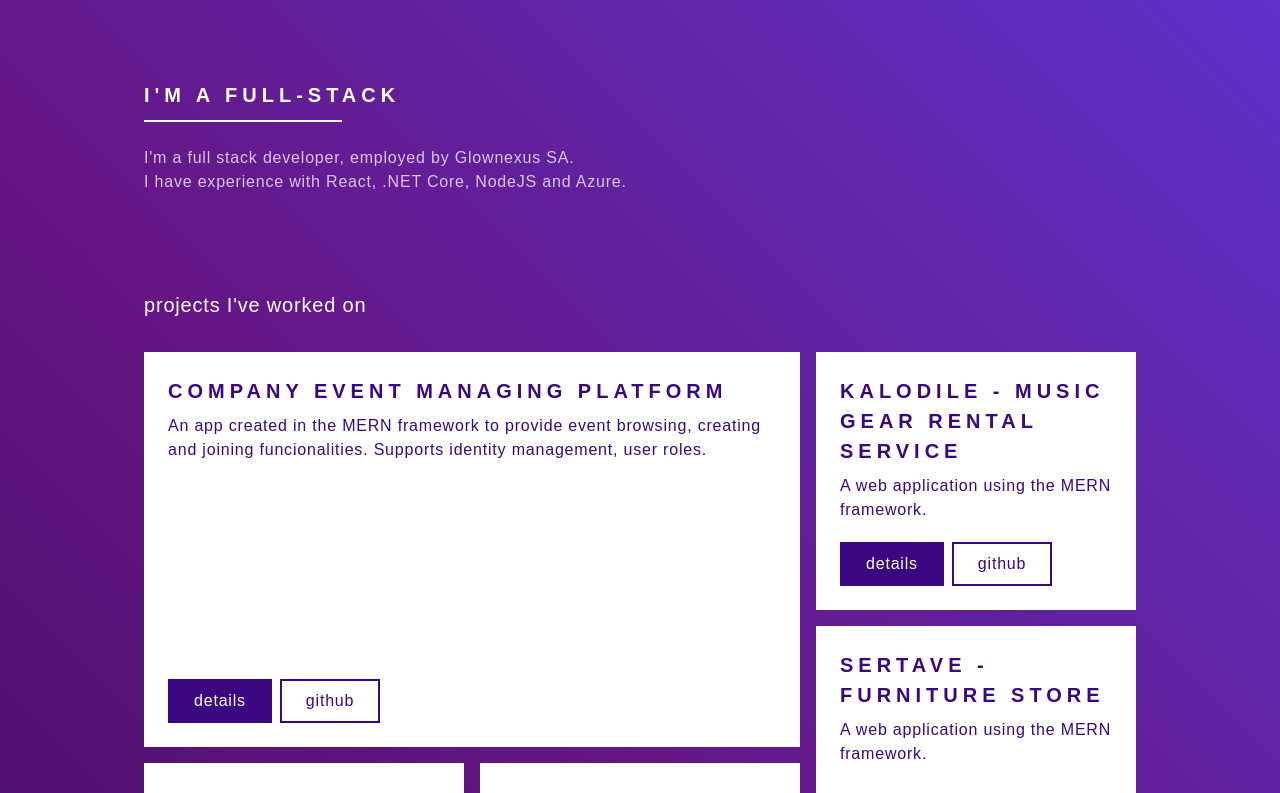
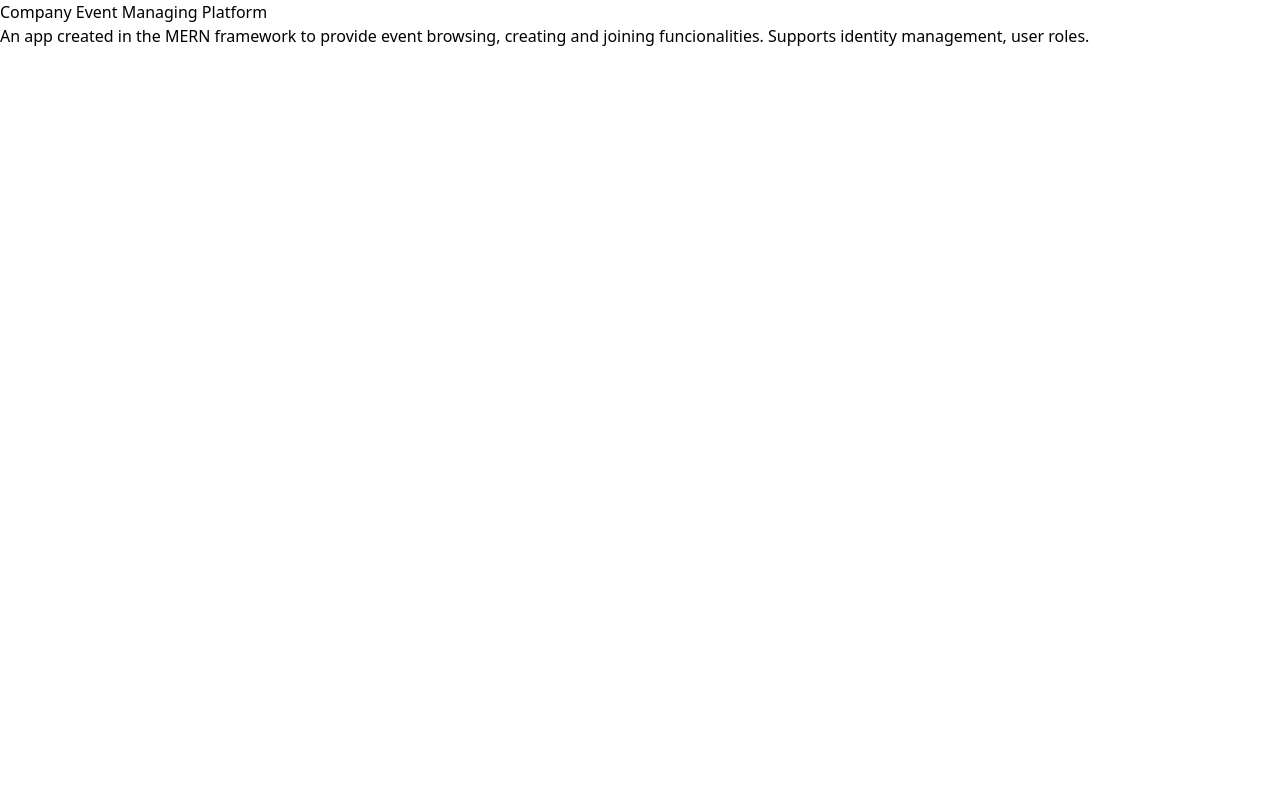
Before and after one commit to danielagg/personal-website-ts, a React (Create React App) app: page /projects/company-event-manager in a window 1280 px wide. Shown: the top 793 px of the page. Built offline with nearby package versions, Linux system fonts and the light colour scheme.

Commit message:
Portfolio item containers

```diff
--- a/package.json
+++ b/package.json
@@ -11,8 +11,10 @@
     "@types/node": "12.7.2",
     "@types/react": "16.9.1",
     "@types/react-dom": "16.8.5",
+    "@types/react-router-dom": "^5.1.2",
     "react": "^16.9.0",
     "react-dom": "^16.9.0",
+    "react-router-dom": "^5.1.2",
     "react-scripts": "3.1.1",
     "typescript": "3.5.3"
   },
--- a/src/App.tsx
+++ b/src/App.tsx
@@ -1,28 +1,28 @@
 import React from "react";
 import "./style.css";
+import { Route, BrowserRouter as Router, Switch } from "react-router-dom";
 
 // State
 import { PortfolioContext } from "./state/PortfolioState";
 import { InitialState } from "./state/InitialState";
 
 // Components
-import Landing from "./components/Landing/Landing";
-import PortfolioItemContainer from "./components/Portfolio/PortfolioItemContainer";
-import About from "./components/About/About";
-import Footer from "./components/Footer/Footer";
+import LandingContainer from "./components/Landing/LandingContainer";
+import PortfolioItemPageContainer from "./components/PortfolioItem/PortfolioItemPageContainer";
 
 const App = () => {
   return (
-    <PortfolioContext.Provider value={InitialState}>
-      <div className="min-h-screen bg-primary-blue-gradient font-raleway tracking-wider">
-        <div className="p-4 ml-2 lg:mx-auto lg:w-4/5">
-          <Landing />
-          <PortfolioItemContainer />
-          <About />
-          <Footer />
-        </div>
-      </div>
-    </PortfolioContext.Provider>
+    <Router>
+      <PortfolioContext.Provider value={InitialState}>
+        <Switch>
+          <Route exact path="/" component={LandingContainer} />
+          <Route
+            path="/projects/:projectName"
+            component={PortfolioItemPageContainer}
+          />
+        </Switch>
+      </PortfolioContext.Provider>
+    </Router>
   );
 };
 
--- /dev/null
+++ b/src/components/Landing/LandingContainer.tsx
@@ -0,0 +1,22 @@
+import React from "react";
+
+// Components
+import LandingHeader from "./LandingHeader";
+import PortfolioItemCardContainer from "../Portfolio/PortfolioItemCardContainer";
+import About from "../About/About";
+import Footer from "../Footer/Footer";
+
+const LandingContainer = () => {
+  return (
+    <div className="min-h-screen bg-primary-blue-gradient font-raleway tracking-wider">
+      <div className="p-4 ml-2 lg:mx-auto lg:w-4/5">
+        <LandingHeader />
+        <PortfolioItemCardContainer />
+        <About />
+        <Footer />
+      </div>
+    </div>
+  );
+};
+
+export default LandingContainer;
--- a/src/components/Landing/Landing.tsx
+++ b/src/components/Landing/LandingHeader.tsx
@@ -2,7 +2,7 @@
 import "./style.css";
 import TypeWriter from "../../typewriter";
 
-const Landing = () => {
+const LandingHeader = () => {
   useEffect(() => {
     initializeWriter();
   }, []);
@@ -38,4 +38,4 @@
   );
 };
 
-export default Landing;
+export default LandingHeader;
--- a/src/components/Portfolio/PortfolioItemContainer.tsx
+++ b/src/components/Portfolio/PortfolioItemCardContainer.tsx
@@ -5,7 +5,7 @@
 // Components
 import PortfolioItem from "./PortfolioItem";
 
-const PortfolioItemContainer = () => {
+const PortfolioItemCardContainer = () => {
   const context = useContext<PortfolioState>(PortfolioContext);
 
   return (
@@ -32,4 +32,4 @@
   );
 };
 
-export default PortfolioItemContainer;
+export default PortfolioItemCardContainer;
--- /dev/null
+++ b/src/components/PortfolioItem/PortfolioItemPageContainer.tsx
@@ -0,0 +1,23 @@
+import React, { useContext } from "react";
+import { RouteComponentProps } from "react-router";
+import { PortfolioContext, PortfolioState } from "../../state/PortfolioState";
+
+interface PortfolioItemPageContainerProps extends RouteComponentProps {}
+
+const PortfolioItemPageContainer = (props: PortfolioItemPageContainerProps) => {
+  const { projectName } = props.match.params as any;
+  const context = useContext<PortfolioState>(PortfolioContext);
+  const currentProject =
+    context.projects.filter(function(item) {
+      return item.detailsLink === projectName;
+    })[0] || null;
+
+  return (
+    <div>
+      <h1>{currentProject.name}</h1>
+      <p>{currentProject.description}</p>
+    </div>
+  );
+};
+
+export default PortfolioItemPageContainer;
--- a/src/state/InitialState.ts
+++ b/src/state/InitialState.ts
@@ -7,7 +7,7 @@
       name: "Company Event Managing Platform",
       description:
         "An app created in the MERN framework to provide event browsing, creating and joining funcionalities. Supports identity management, user roles.",
-      detailsLink: "#",
+      detailsLink: "company-event-manager",
       githubLink: "#"
     },
     {
```
Also changed, not shown: 1 other file (tests, documents, lock files or other folders).
